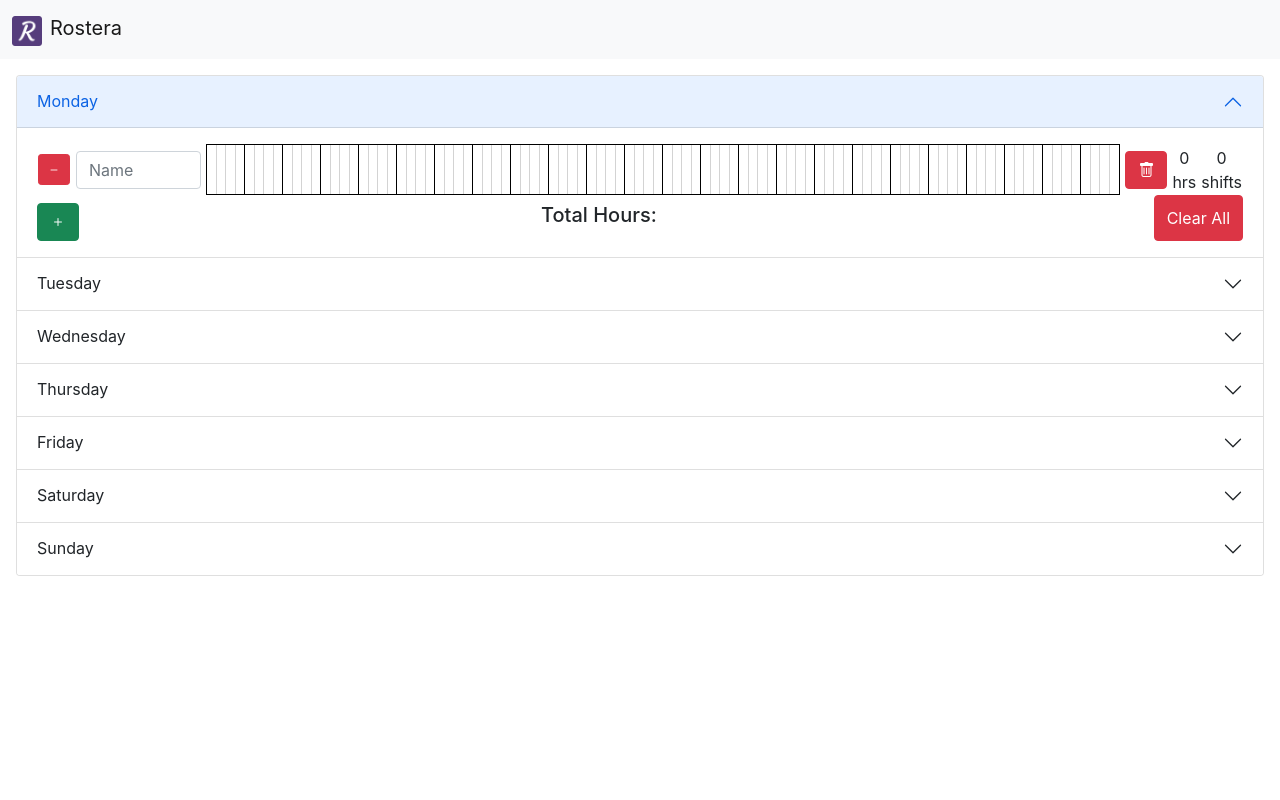
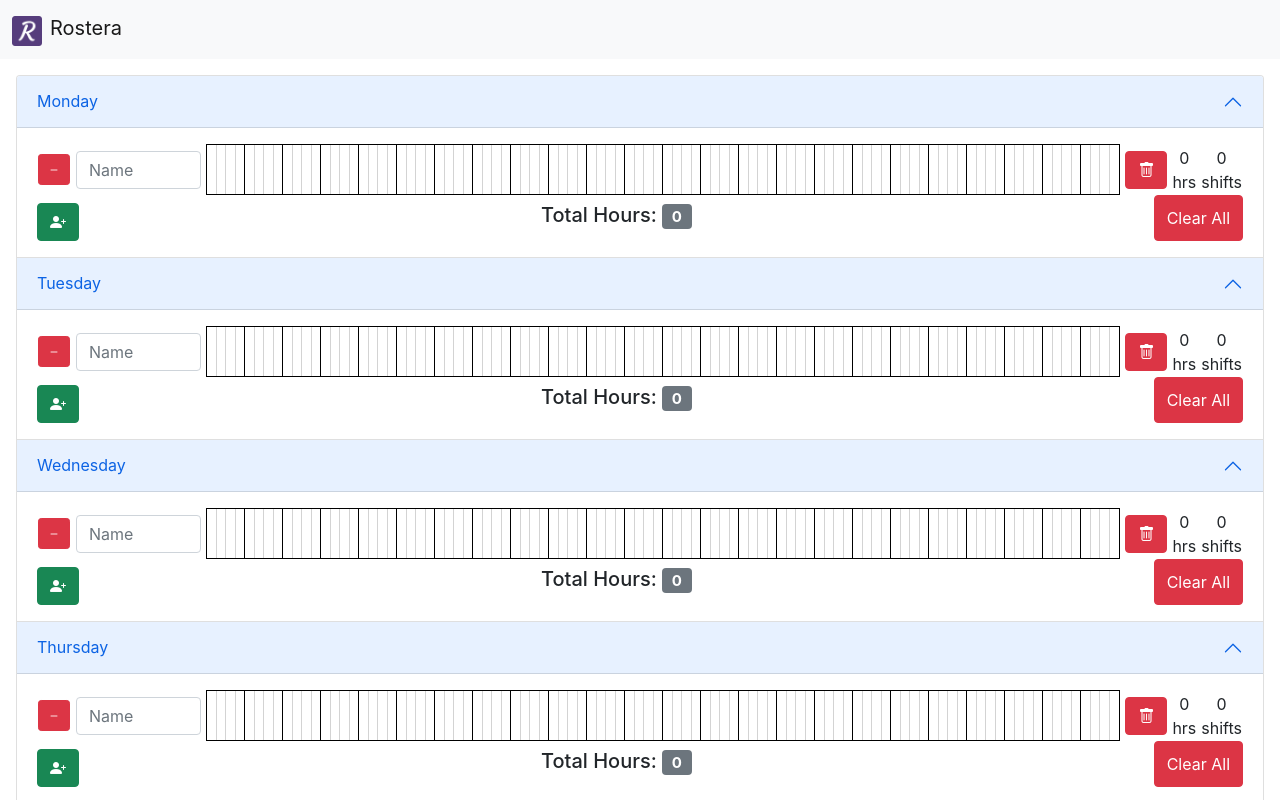
Before and after one commit to dhenry437/react-rostera, a React (Create React App) app: page / in a window 1280 px wide. Shown: the top 800 px of the page. Built offline with nearby package versions, Linux system fonts and the light colour scheme.

Commit message:
add and remove rows

```diff
--- a/public/index.html
+++ b/public/index.html
@@ -17,8 +17,8 @@
   <link rel="manifest" href="%PUBLIC_URL%/manifest.json">
   <title>Rostera</title>
 
-  <link href="https://cdn.jsdelivr.net/npm/bootstrap@5.0.2/dist/css/bootstrap.min.css" rel="stylesheet" integrity="sha384-EVSTQN3/azprG1Anm3QDgpJLIm9Nao0Yz1ztcQTwFspd3yD65VohhpuuCOmLASjC" crossorigin="anonymous">
-  <script src="https://cdn.jsdelivr.net/npm/bootstrap@5.0.2/dist/js/bootstrap.bundle.min.js" integrity="sha384-MrcW6ZMFYlzcLA8Nl+NtUVF0sA7MsXsP1UyJoMp4YLEuNSfAP+JcXn/tWtIaxVXM" crossorigin="anonymous"></script>
+  <link href="https://cdn.jsdelivr.net/npm/bootstrap@5.1.0/dist/css/bootstrap.min.css" rel="stylesheet"
+    integrity="sha384-KyZXEAg3QhqLMpG8r+8fhAXLRk2vvoC2f3B09zVXn8CA5QIVfZOJ3BCsw2P0p/We" crossorigin="anonymous">
   <link rel="stylesheet" href="https://cdn.jsdelivr.net/npm/bootstrap-icons@1.5.0/font/bootstrap-icons.css">
 
   <!-- Primary Meta Tags -->
@@ -44,6 +44,9 @@
 <body>
   <noscript>You need to enable JavaScript to run this app.</noscript>
   <div id="root"></div>
+  <script src="https://cdn.jsdelivr.net/npm/bootstrap@5.1.0/dist/js/bootstrap.bundle.min.js"
+    integrity="sha384-U1DAWAznBHeqEIlVSCgzq+c9gqGAJn5c/t99JyeKa9xxaYpSvHU5awsuZVVFIhvj"
+    crossorigin="anonymous"></script>
 </body>
 
 </html>
--- a/src/App.js
+++ b/src/App.js
@@ -13,13 +13,7 @@ export default class App extends Component {
           timetable: [
             {
               name: "",
-              cells: [
-                0, 0, 0, 0, 0, 0, 0, 0, 0, 0, 0, 0, 0, 0, 0, 0, 0, 0, 0, 0, 0,
-                0, 0, 0, 0, 0, 0, 0, 0, 0, 0, 0, 0, 0, 0, 0, 0, 0, 0, 0, 0, 0,
-                0, 0, 0, 0, 0, 0, 0, 0, 0, 0, 0, 0, 0, 0, 0, 0, 0, 0, 0, 0, 0,
-                0, 0, 0, 0, 0, 0, 0, 0, 0, 0, 0, 0, 0, 0, 0, 0, 0, 0, 0, 0, 0,
-                0, 0, 0, 0, 0, 0, 0, 0, 0, 0, 0, 0,
-              ],
+              cells: [...Array(96).keys()].map(i => 0),
             },
           ],
         },
@@ -28,13 +22,7 @@ export default class App extends Component {
           timetable: [
             {
               name: "",
-              cells: [
-                0, 0, 0, 0, 0, 0, 0, 0, 0, 0, 0, 0, 0, 0, 0, 0, 0, 0, 0, 0, 0,
-                0, 0, 0, 0, 0, 0, 0, 0, 0, 0, 0, 0, 0, 0, 0, 0, 0, 0, 0, 0, 0,
-                0, 0, 0, 0, 0, 0, 0, 0, 0, 0, 0, 0, 0, 0, 0, 0, 0, 0, 0, 0, 0,
-                0, 0, 0, 0, 0, 0, 0, 0, 0, 0, 0, 0, 0, 0, 0, 0, 0, 0, 0, 0, 0,
-                0, 0, 0, 0, 0, 0, 0, 0, 0, 0, 0, 0,
-              ],
+              cells: [...Array(96).keys()].map(i => 0),
             },
           ],
         },
@@ -43,13 +31,7 @@ export default class App extends Component {
           timetable: [
             {
               name: "",
-              cells: [
-                0, 0, 0, 0, 0, 0, 0, 0, 0, 0, 0, 0, 0, 0, 0, 0, 0, 0, 0, 0, 0,
-                0, 0, 0, 0, 0, 0, 0, 0, 0, 0, 0, 0, 0, 0, 0, 0, 0, 0, 0, 0, 0,
-                0, 0, 0, 0, 0, 0, 0, 0, 0, 0, 0, 0, 0, 0, 0, 0, 0, 0, 0, 0, 0,
-                0, 0, 0, 0, 0, 0, 0, 0, 0, 0, 0, 0, 0, 0, 0, 0, 0, 0, 0, 0, 0,
-                0, 0, 0, 0, 0, 0, 0, 0, 0, 0, 0, 0,
-              ],
+              cells: [...Array(96).keys()].map(i => 0),
             },
           ],
         },
@@ -58,13 +40,7 @@ export default class App extends Component {
           timetable: [
             {
               name: "",
-              cells: [
-                0, 0, 0, 0, 0, 0, 0, 0, 0, 0, 0, 0, 0, 0, 0, 0, 0, 0, 0, 0, 0,
-                0, 0, 0, 0, 0, 0, 0, 0, 0, 0, 0, 0, 0, 0, 0, 0, 0, 0, 0, 0, 0,
-                0, 0, 0, 0, 0, 0, 0, 0, 0, 0, 0, 0, 0, 0, 0, 0, 0, 0, 0, 0, 0,
-                0, 0, 0, 0, 0, 0, 0, 0, 0, 0, 0, 0, 0, 0, 0, 0, 0, 0, 0, 0, 0,
-                0, 0, 0, 0, 0, 0, 0, 0, 0, 0, 0, 0,
-              ],
+              cells: [...Array(96).keys()].map(i => 0),
             },
           ],
         },
@@ -73,13 +49,7 @@ export default class App extends Component {
           timetable: [
             {
               name: "",
-              cells: [
-                0, 0, 0, 0, 0, 0, 0, 0, 0, 0, 0, 0, 0, 0, 0, 0, 0, 0, 0, 0, 0,
-                0, 0, 0, 0, 0, 0, 0, 0, 0, 0, 0, 0, 0, 0, 0, 0, 0, 0, 0, 0, 0,
-                0, 0, 0, 0, 0, 0, 0, 0, 0, 0, 0, 0, 0, 0, 0, 0, 0, 0, 0, 0, 0,
-                0, 0, 0, 0, 0, 0, 0, 0, 0, 0, 0, 0, 0, 0, 0, 0, 0, 0, 0, 0, 0,
-                0, 0, 0, 0, 0, 0, 0, 0, 0, 0, 0, 0,
-              ],
+              cells: [...Array(96).keys()].map(i => 0),
             },
           ],
         },
@@ -88,13 +58,7 @@ export default class App extends Component {
           timetable: [
             {
               name: "",
-              cells: [
-                0, 0, 0, 0, 0, 0, 0, 0, 0, 0, 0, 0, 0, 0, 0, 0, 0, 0, 0, 0, 0,
-                0, 0, 0, 0, 0, 0, 0, 0, 0, 0, 0, 0, 0, 0, 0, 0, 0, 0, 0, 0, 0,
-                0, 0, 0, 0, 0, 0, 0, 0, 0, 0, 0, 0, 0, 0, 0, 0, 0, 0, 0, 0, 0,
-                0, 0, 0, 0, 0, 0, 0, 0, 0, 0, 0, 0, 0, 0, 0, 0, 0, 0, 0, 0, 0,
-                0, 0, 0, 0, 0, 0, 0, 0, 0, 0, 0, 0,
-              ],
+              cells: [...Array(96).keys()].map(i => 0),
             },
           ],
         },
@@ -103,13 +67,7 @@ export default class App extends Component {
           timetable: [
             {
               name: "",
-              cells: [
-                0, 0, 0, 0, 0, 0, 0, 0, 0, 0, 0, 0, 0, 0, 0, 0, 0, 0, 0, 0, 0,
-                0, 0, 0, 0, 0, 0, 0, 0, 0, 0, 0, 0, 0, 0, 0, 0, 0, 0, 0, 0, 0,
-                0, 0, 0, 0, 0, 0, 0, 0, 0, 0, 0, 0, 0, 0, 0, 0, 0, 0, 0, 0, 0,
-                0, 0, 0, 0, 0, 0, 0, 0, 0, 0, 0, 0, 0, 0, 0, 0, 0, 0, 0, 0, 0,
-                0, 0, 0, 0, 0, 0, 0, 0, 0, 0, 0, 0,
-              ],
+              cells: [...Array(96).keys()].map(i => 0),
             },
           ],
         },
@@ -117,46 +75,66 @@ export default class App extends Component {
     };
   }
 
+  handleAddRow = (dayIndex) => {
+    let days = [...this.state.days];
+    const timetableRow = { name: "", cells: [...Array(96).keys()].map(i => 0) }; // Generate state for blank row
+    days[dayIndex].timetable.push(timetableRow);
+    this.setState({ days: days });
+  }
+
+  handleRemoveRow = (dayIndex, rowIndex) => {
+    let days = [...this.state.days];
+    days[dayIndex].timetable.splice(rowIndex, 1);
+    this.setState({ days: days });
+  }
+
   render() {
     return (
       <>
         <Navbar />
         <div className="accordion m-3" id="accordionExample">
-          {this.state.days.map((day, i) => (
-            <div className="accordion-item">
+          {this.state.days.map((day, dayIndex) => (
+            <div key={dayIndex} className="accordion-item">
               <h2 className="accordion-header" id="headingOne">
                 <button
-                  className={`accordion-button ${i === 0 ? "" : "collapsed"}`}
+                  // className={`accordion-button ${i === 0 ? "" : "collapsed"}`}
+                  className="accordion-button"
                   type="button"
                   data-bs-toggle="collapse"
-                  data-bs-target={`#collapse${i}`}
+                  data-bs-target={`#collapse${dayIndex}`}
                   aria-expanded="true"
-                  aria-controls={`collapse${i}`}>
+                  aria-controls={`collapse${dayIndex}`}>
                   {day.name}
                 </button>
               </h2>
               <div
-                id={`collapse${i}`}
-                className={`accordion-collapse collapse ${i === 0 && "show"}`}
-                aria-labelledby={`heading${i}`}>
+                id={`collapse${dayIndex}`}
+                // className={`accordion-collapse collapse ${i === 0 && "show"}`}
+                className="accordion-collapse collapse show"
+                aria-labelledby={`heading${dayIndex}`}>
                 <div className="accordion-body">
                   <table>
                     <tbody>
-                      {day.timetable.map((timetableRow, i) => (
-                        <TimetableRow timetableRow={timetableRow} i={i} />
+                      {day.timetable.map((timetableRow, rowIndex) => (
+                        <TimetableRow
+                          key={rowIndex}
+                          timetableRow={timetableRow}
+                          handleRemoveRow={this.handleRemoveRow}
+                          dayIndex={dayIndex}
+                          rowIndex={rowIndex}
+                        />
                       ))}
                     </tbody>
                   </table>
                   <div className="d-flex justify-content-between">
-                    <button className="btn btn-success d-flex justify-content-center align-items-center mt-2">
-                      <i className="bi-plus"></i>
+                    <button className="btn btn-success d-flex justify-content-center align-items-center mt-2"
+                      onClick={() => this.handleAddRow(dayIndex)}>
+                      <i className="bi-person-plus-fill"></i>
                     </button>
                     <div className="mt-2 mb-0">
                       <h5 className="mb-0">
                         Total Hours:{" "}
-                        <span className="badge badge-secondary" id="totalHours">
-                          0
-                        </span>
+                        <span className="badge bg-secondary" id="totalHours">0</span>
                       </h5>
                     </div>
                     <button className="btn btn-danger">Clear All</button>
--- a/src/components/TimetableRow.jsx
+++ b/src/components/TimetableRow.jsx
@@ -6,7 +6,8 @@ export default function TimetableRow(props) {
     <tr>
       <td>
         <button
-          className="btn btn-danger btn-sm d-flex justify-content-center align-items-center me-1">
+          className="btn btn-danger btn-sm d-flex justify-content-center align-items-center me-1"
+          onClick={() => props.handleRemoveRow(props.dayIndex, props.rowIndex)}>
           <i className="bi-dash"></i>
         </button>
       </td>
@@ -15,16 +16,15 @@ export default function TimetableRow(props) {
           style={{ width: 125 }}
           className="me-1 form-control"
           type="text"
-          maxlength="12"
+          maxLength="12"
           placeholder="Name"
         />
       </td>
-      {props.timetableRow.cells.map(cell => (
-          <td className="timeCell"></td>
+      {props.timetableRow.cells.map((cell, i) => (
+        <td key={i} className="timeCell"></td>
       ))}
       <td>
-        <button
-          className="btn btn-danger ms-1">
+        <button className="btn btn-danger ms-1">
           <i className="bi-trash"></i>
         </button>
       </td>
```
